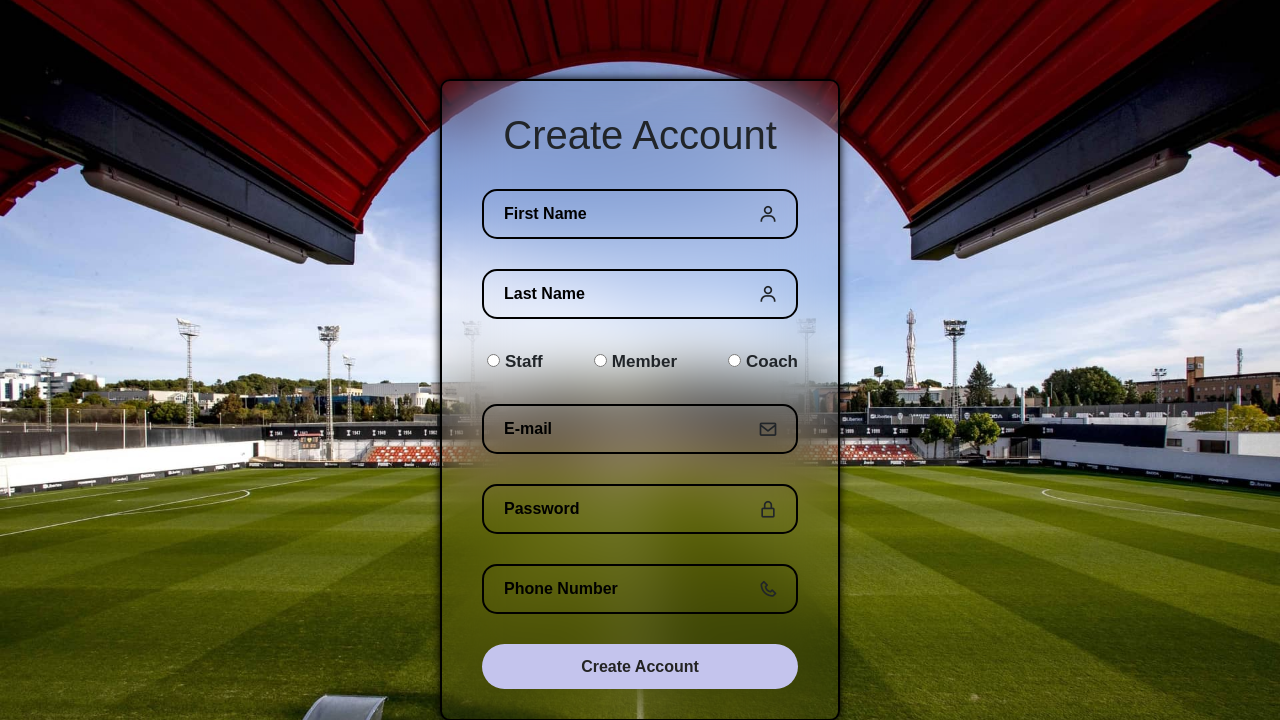
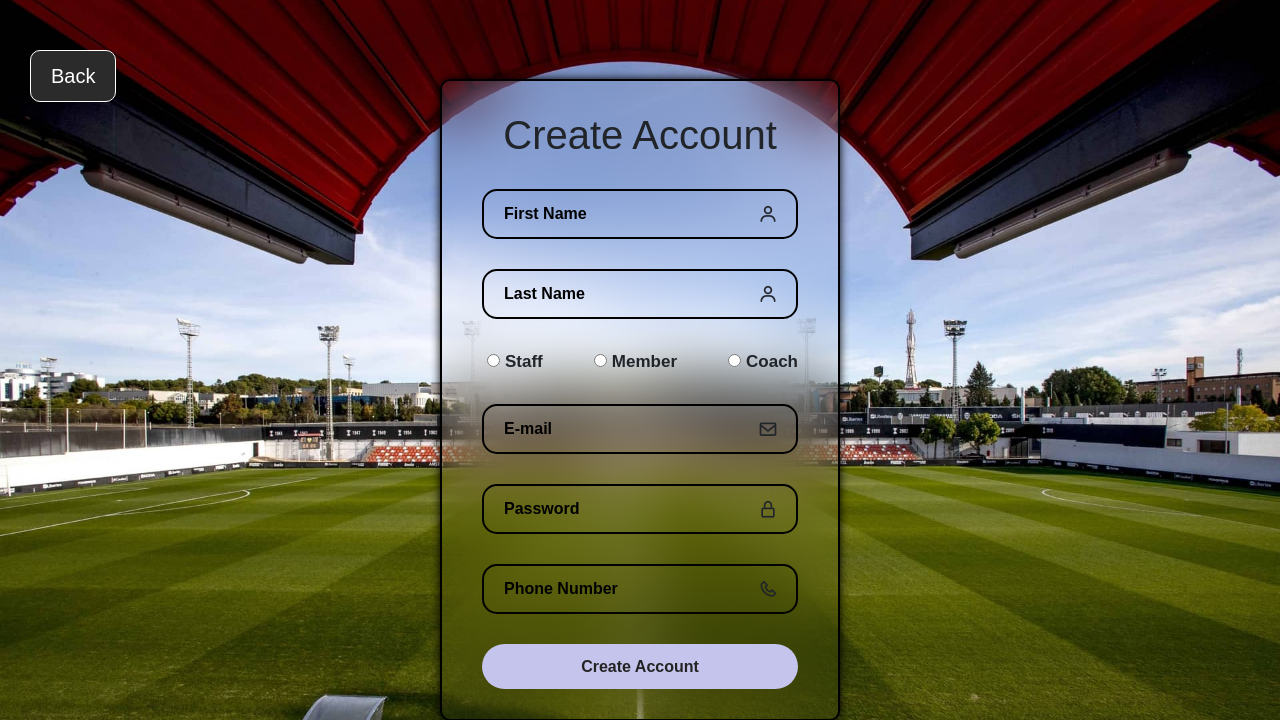
Before and after one commit to WaficW/Database-Course-Repo, a PHP site: page /create-account.php in a window 1280 px wide. Shown: the top 720 px of the page. Run offline with PHP 8.4, Linux system fonts and the light colour scheme; some libraries are stand-ins or nearby versions.

Commit message:
php redirectores

```diff
--- a/Code/create-account.php
+++ b/Code/create-account.php
@@ -33,6 +33,11 @@ session_start();
 </head>
 
 <body>
+        <a href="staff-homepage.php">
+            <div class="back_button">
+                Back
+            </div>
+        </a>
 
     <div class="box">
         <form action="signup.php" method="post" id="signup" novalidate>
--- a/Code/staff-homepage.php
+++ b/Code/staff-homepage.php
@@ -43,7 +43,7 @@ if (isset($_SESSION["user_id"])) {
 
             <div class="menu_select">
                 <a href="create-account.php"><div class="row1"><i class='bx bxs-edit-alt'></i><p>Create Account</p></div></a>
-                <a href="manage-accounts.php"><div class="row1"><i class='bx bxs-user-account'></i><p>Manage Accounts</p></div></a>
+                <a href="manage_accounts.php"><div class="row1"><i class='bx bxs-user-account'></i><p>Manage Accounts</p></div></a>
                 <a href=""><div class="row1"><i class='bx bx-book'></i><p>Manage Reservations</p></div></a>
                 <a href=""><div class="row2"><i class='bx bxs-calendar-exclamation' ></i><p>Manage Classes</p></div></a>
                 <a href="settings.php"><div class="row2"><i class='bx bxs-cog'></i><p>My Settings</p></div></a>
```
